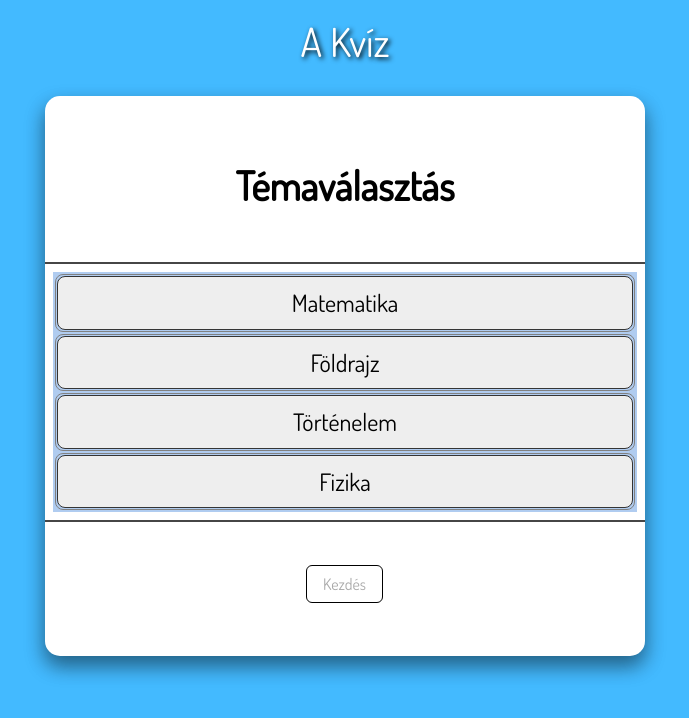
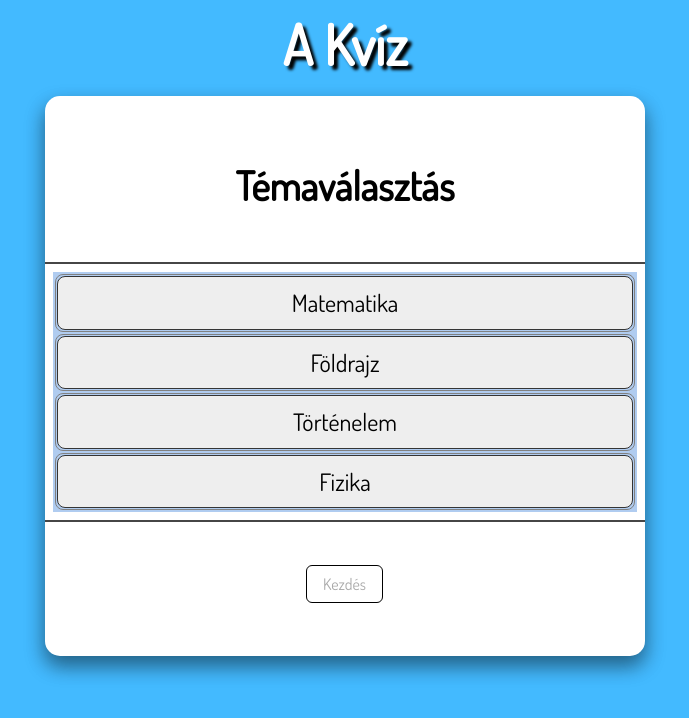
Before and after one commit to epatrik/SZFM-Mini-Projekt, a website with bundled scripts: page src/index.html in a window 1280 px wide. Shown: the whole page, without its empty margins (295-984 px from the left). Built offline with nearby package versions, Linux system fonts and the light colour scheme.

Commit message:
css frissítve

```diff
--- a/src/styles.css
+++ b/src/styles.css
@@ -120,10 +120,11 @@ table {
 #skrumblak {
     font-family: 'Dosis', sans-serif;
     text-align: center;
-    font-size: 5vh;
+    font-size: 7vh;
     color: white;
-    margin-top: 2vh;
-    text-shadow: 2px 2px 5px black;
+    margin-top: 1vh;
+    font-weight: bold;
+    text-shadow: 4px 4px 3px black;
 }
 
 #topic-title {
```
